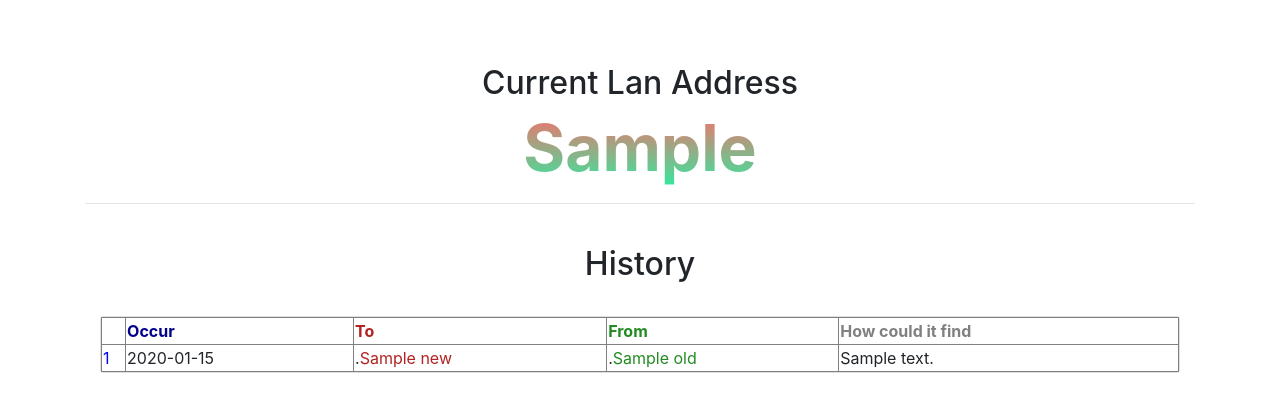
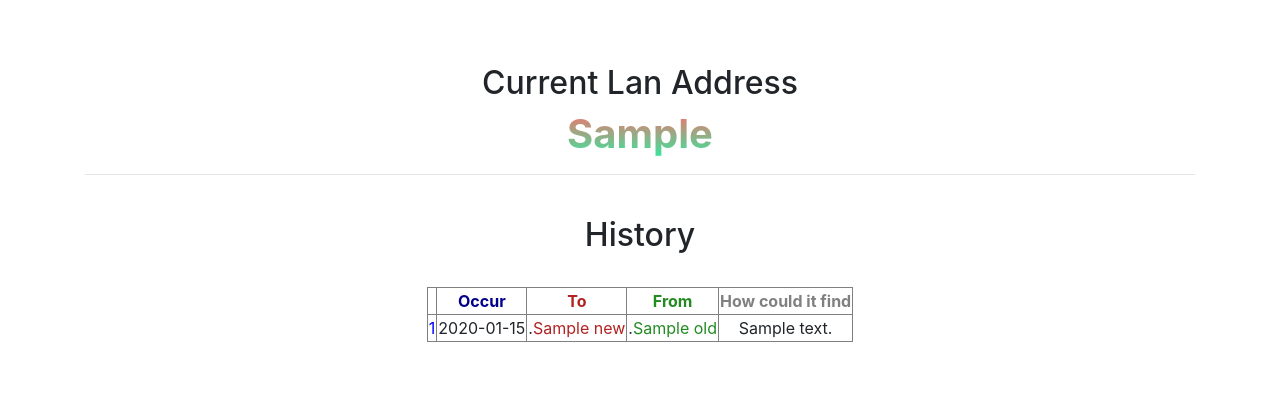
Before and after one commit to cia1099/linuxSetting, a Python web app: template shadowsocks/monitor/templates/records.html in a window 1280 px wide. Shown: the top 412 px of the page. Run offline with Jinja, Linux system fonts and the light colour scheme; the template is opened without the code that fills it: most values are stand-ins (such as "Sample title", 1, 10 or a date in 2020); some libraries are stand-ins or nearby versions.

Commit message:
reorganized the layout in html and font size

```diff
--- a/shadowsocks/monitor/templates/record_base.html
+++ b/shadowsocks/monitor/templates/record_base.html
@@ -12,7 +12,7 @@
         integrity="sha384-+d0P83n9kaQMCwj8F4RJB66tzIwOKmrdb46+porD/OvrJ+37WqIM7UoBtwHO6Nlg" rel="stylesheet">
     <style>
         .gradient-text {
-            font-size: 4em;
+            font-size: 2.5em;
             /* 设置文字大小 */
             font-weight: bold;
             /* 设置文字加粗 */
@@ -38,7 +38,7 @@
         </nav>
     </header>
     <div class="container-fluid">
-        {% block todo_container %}{% endblock %}
+        {% block record_container %}{% endblock %}
     </div>
 </body>
 
--- a/shadowsocks/monitor/templates/records.html
+++ b/shadowsocks/monitor/templates/records.html
@@ -1,6 +1,11 @@
 {% extends "record_base.html" %}
-
-{% block todo_container %}
+{% block record_container %}
+<style>
+    .record td,
+    .record th {
+        text-align: center;
+    }
+</style>
 <main class="container">
     <hr>
 
@@ -9,9 +14,8 @@
     <section class="container-fluid">
         <h2 align="center">History</h2>
         <br>
-        <div class="card">
-            <ul class="list-group list-group-flush">
-                <table border="1">
+        <div class="container-fluid" style="display: flex;justify-content: center;">
+            <table class="record" border="1" style="border-collapse: collapse;">
                 <tr>
                     <th></th>
                     <th style="color: darkblue">Occur</th>
@@ -37,7 +41,6 @@
                 </tr>
                 {%endfor%}
             </table>
-            </ul>
         </div>
     </section>
 </main>
```
Lines whose indentation alone changed are shown as unchanged.
